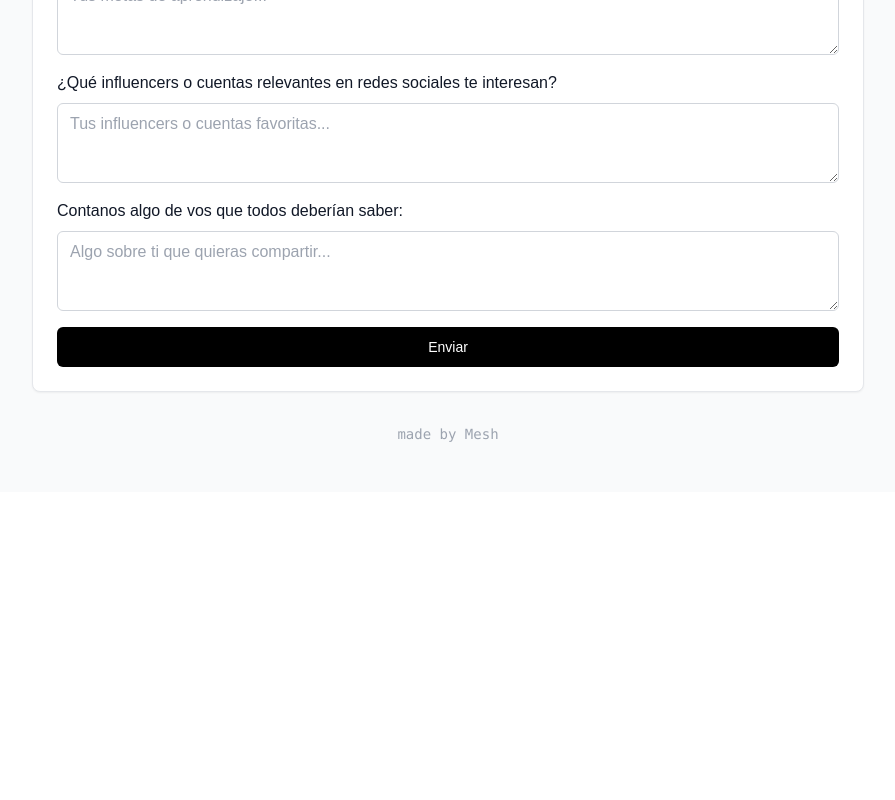
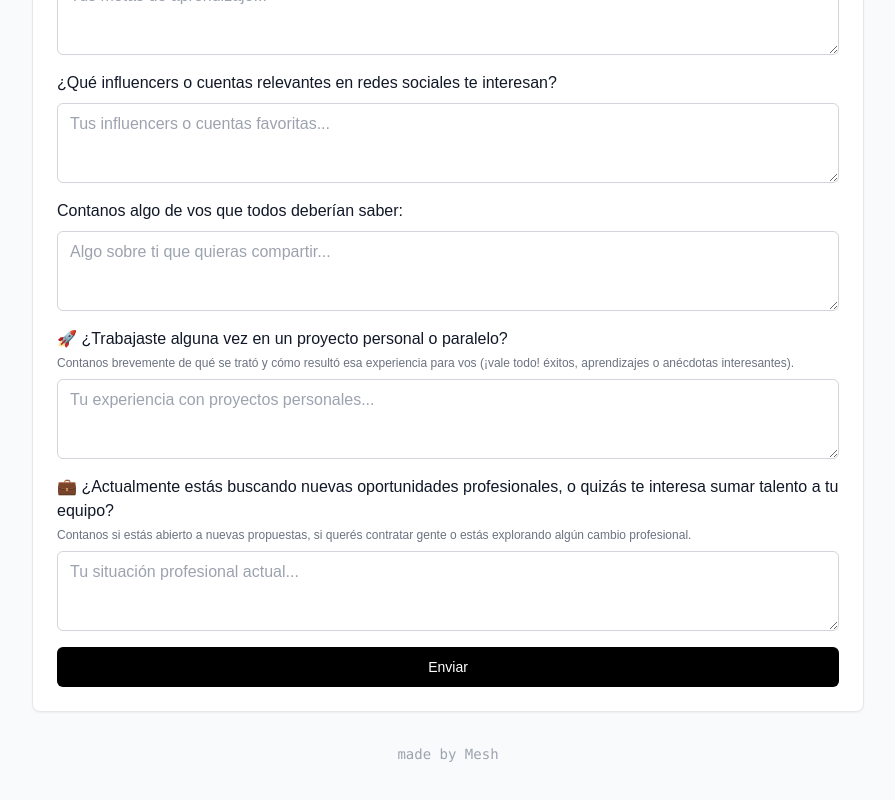
Before and after one commit to florianreyes/shipba-rag, a Next.js app: page /form in a window 1280 px wide. Shown: the part 1183-1983 px from the top of the page, without its empty margins (192-1087 px from the left). Before the commit the page ends 1675 px from the top, so only its background shows below. Built offline with nearby package versions, Linux system fonts and the light colour scheme; no server answers; what drizzle-zod would draw is missing.

Commit message:
added questions to form

```diff
--- a/components/short-form.tsx
+++ b/components/short-form.tsx
@@ -37,6 +37,12 @@ const formSchema = z.object({
   "Contanos algo de vos que todos deberían saber:": z.string().min(5, {
     message: "Por favor comparte algo sobre ti.",
   }),
+  "🚀 ¿Trabajaste alguna vez en un proyecto personal o paralelo?": z.string().min(5, {
+    message: "Por favor cuéntanos sobre tu experiencia.",
+  }),
+  "💼 ¿Actualmente estás buscando nuevas oportunidades profesionales, o quizás te interesa sumar talento a tu equipo?": z.string().min(5, {
+    message: "Por favor comparte tu situación profesional actual.",
+  }),
 }).refine(
   (data) => {
     return data.x_handle.length > 0 ||
@@ -73,6 +79,8 @@ export function ShortForm({ darkMode }: { darkMode: boolean }) {
       "¿Qué te gustaría aprender o explorar en los próximos meses?": "",
       "¿Qué influencers o cuentas relevantes en redes sociales te interesan?": "",
       "Contanos algo de vos que todos deberían saber:": "",
+      "🚀 ¿Trabajaste alguna vez en un proyecto personal o paralelo?": "",
+      "💼 ¿Actualmente estás buscando nuevas oportunidades profesionales, o quizás te interesa sumar talento a tu equipo?": "",
     },
   }) as ExtendedUseFormReturn
 
@@ -373,6 +381,60 @@ export function ShortForm({ darkMode }: { darkMode: boolean }) {
             )}
           />
 
+          <FormField
+            control={form.control}
+            name="🚀 ¿Trabajaste alguna vez en un proyecto personal o paralelo?"
+            render={({ field }) => (
+              <FormItem>
+                <FormLabel className={`text-sm md:text-base ${darkMode ? "text-white" : "text-gray-900"}`}>
+                  🚀 ¿Trabajaste alguna vez en un proyecto personal o paralelo?
+                  <p className="text-xs text-gray-500 mt-1 font-normal">
+                    Contanos brevemente de qué se trató y cómo resultó esa experiencia para vos (¡vale todo! éxitos, aprendizajes o anécdotas interesantes).
+                  </p>
+                </FormLabel>
+                <FormControl>
+                  <Textarea
+                    placeholder="Tu experiencia con proyectos personales..."
+                    {...field}
+                    className={`text-sm md:text-base ${
+                      darkMode
+                        ? "bg-gray-800 border-gray-700 text-white placeholder:text-gray-500 focus:border-gray-500 min-h-[80px]"
+                        : "bg-white border-gray-300 text-gray-900 placeholder:text-gray-400 focus:border-gray-400 min-h-[80px]"
+                    }`}
+                  />
+                </FormControl>
+                <FormMessage className="text-red-500 text-xs md:text-sm" />
+              </FormItem>
+            )}
+          />
+
+          <FormField
+            control={form.control}
+            name="💼 ¿Actualmente estás buscando nuevas oportunidades profesionales, o quizás te interesa sumar talento a tu equipo?"
+            render={({ field }) => (
+              <FormItem>
+                <FormLabel className={`text-sm md:text-base ${darkMode ? "text-white" : "text-gray-900"}`}>
+                  💼 ¿Actualmente estás buscando nuevas oportunidades profesionales, o quizás te interesa sumar talento a tu equipo?
+                  <p className="text-xs text-gray-500 mt-1 font-normal">
+                    Contanos si estás abierto a nuevas propuestas, si querés contratar gente o estás explorando algún cambio profesional.
+                  </p>
+                </FormLabel>
+                <FormControl>
+                  <Textarea
+                    placeholder="Tu situación profesional actual..."
+                    {...field}
+                    className={`text-sm md:text-base ${
+                      darkMode
+                        ? "bg-gray-800 border-gray-700 text-white placeholder:text-gray-500 focus:border-gray-500 min-h-[80px]"
+                        : "bg-white border-gray-300 text-gray-900 placeholder:text-gray-400 focus:border-gray-400 min-h-[80px]"
+                    }`}
+                  />
+                </FormControl>
+                <FormMessage className="text-red-500 text-xs md:text-sm" />
+              </FormItem>
+            )}
+          />
+
             <Button
               type="submit"
               className={`w-full mt-6 ${
```
